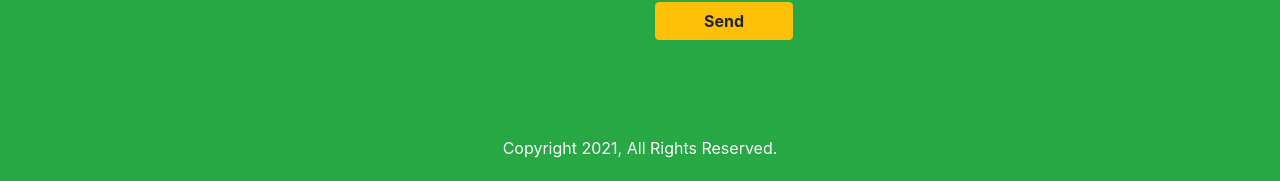
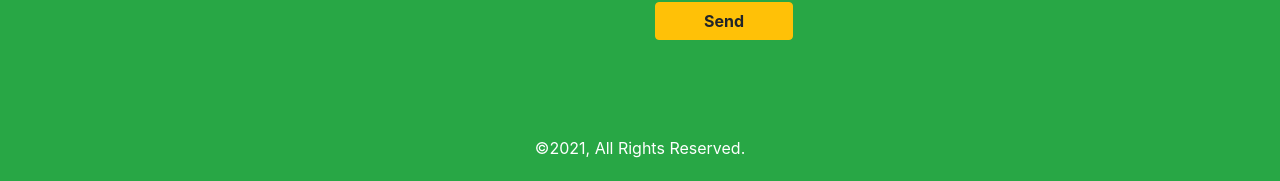
Before and after one commit to Tamim-Hossain/popular-agency, a React (Create React App) app: page / in a window 1280 px wide. Shown: the part 2065-2246 px from the top of the page. Built offline with nearby package versions, Linux system fonts and the light colour scheme.

Commit message:
slider added..

```diff
--- a/src/components/home/Contact.jsx
+++ b/src/components/home/Contact.jsx
@@ -29,7 +29,7 @@
 					</Col>
 				</Row>
 			</Container>
-			<p className="text-center text-white mt-5 pt-5">Copyright {new Date().getFullYear()}, All Rights Reserved.</p>
+			<p className="text-center text-white mt-5 pt-5">&#169;{new Date().getFullYear()}, All Rights Reserved.</p>
 		</div>
 	);
 };
```
Also changed, not shown: firebase.json (added), 1 other file (tests, documents, lock files or other folders).
